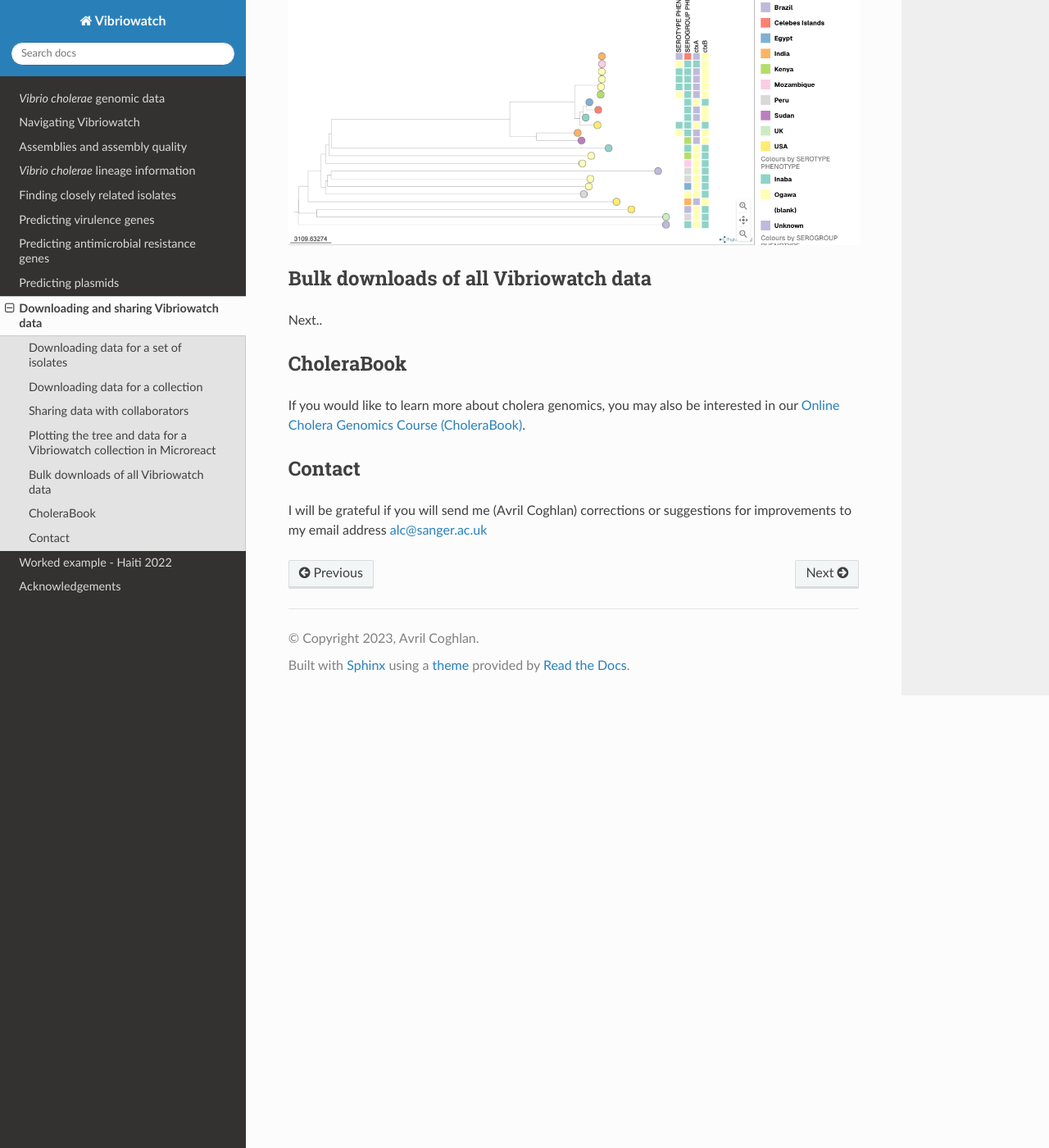
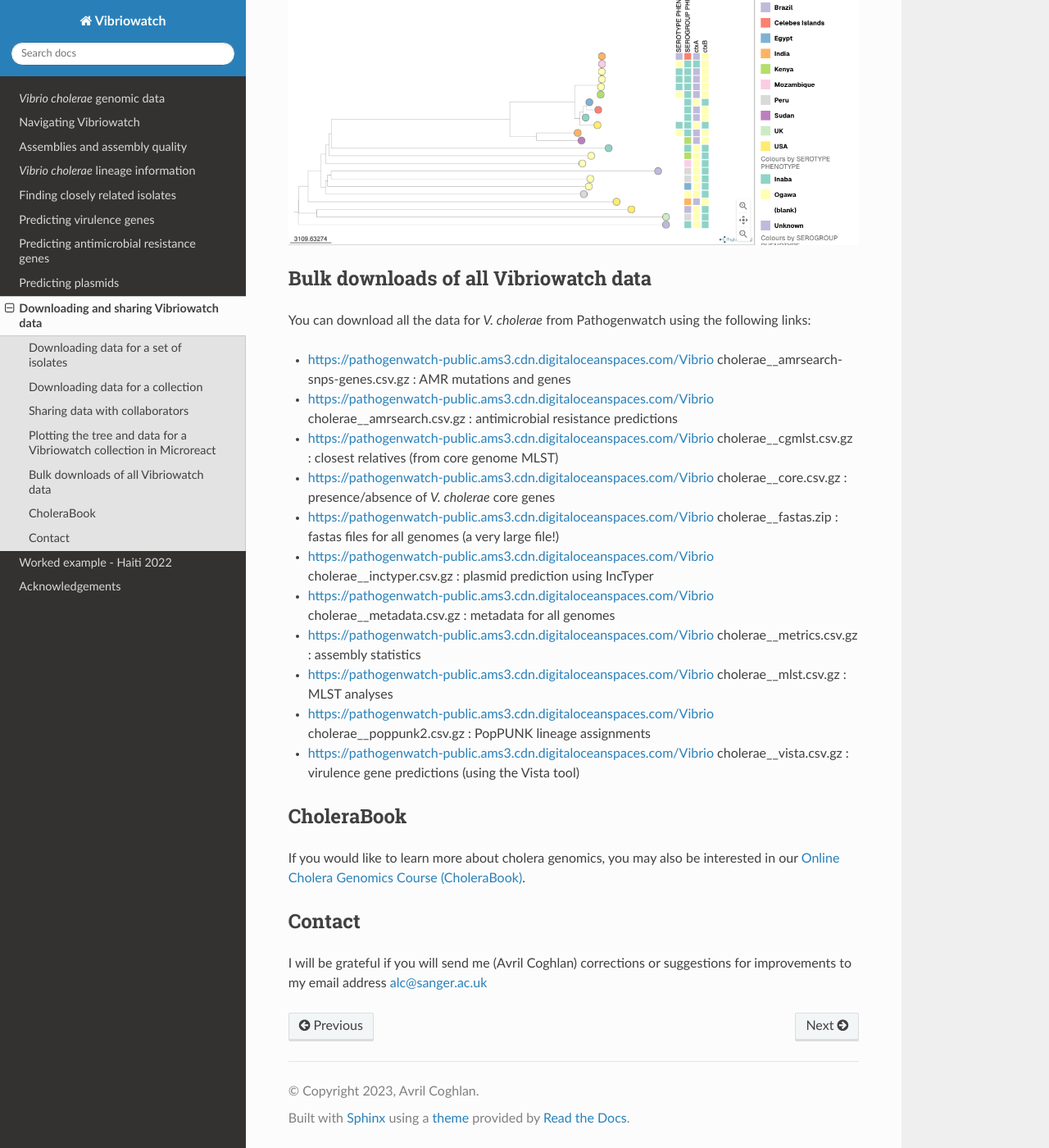
Before and after one commit to avrilcoghlan/vibriowatch, a Sphinx documentation site: the page built from docs/source/downloads.rst, in a window 1280 px wide and 1400 px high, scrolled down 4553 px. Shown: the whole window at 82% size. Built offline with Sphinx 7.4.7 and the Read the Docs theme 3.1.0, drawn with Linux system fonts in a browser that asks for light colours; some of the changed text lies outside the part shown.

Commit message:
Update downloads.rst

```diff
--- a/docs/source/downloads.rst
+++ b/docs/source/downloads.rst
@@ -77,7 +77,7 @@ of the webpage when you are viewing your collection:
 
 If you then choose "Shared: available to anyone with the link, no sign-in required" in the menu that appears,
 you will be able to give the link for your collection (the address at the top of the webpage, something like:
-https://pathogen.watch/collection/hfjzinnwo470-my-v-paracholerae) to your collaborators, and then they will be able
+https://pathogen.watch/collection/a1xycm9s9pvm-h22-and-close-relatives-1326-genomes) to your collaborators, and then they will be able
 to view the collection too.
 
 Plotting the tree and data for a Vibriowatch collection in Microreact
@@ -151,8 +151,19 @@ click "Legend" at the top right of the tree panel to see a legend. You should no
 Bulk downloads of all Vibriowatch data
 --------------------------------------
 
-Next..
+You can download all the data for *V. cholerae* from Pathogenwatch using the following links:
 
+* https://pathogenwatch-public.ams3.cdn.digitaloceanspaces.com/Vibrio cholerae__amrsearch-snps-genes.csv.gz : AMR mutations and genes
+* https://pathogenwatch-public.ams3.cdn.digitaloceanspaces.com/Vibrio cholerae__amrsearch.csv.gz : antimicrobial resistance predictions
+* https://pathogenwatch-public.ams3.cdn.digitaloceanspaces.com/Vibrio cholerae__cgmlst.csv.gz : closest relatives (from core genome MLST)
+* https://pathogenwatch-public.ams3.cdn.digitaloceanspaces.com/Vibrio cholerae__core.csv.gz : presence/absence of *V. cholerae* core genes
+* https://pathogenwatch-public.ams3.cdn.digitaloceanspaces.com/Vibrio cholerae__fastas.zip : fastas files for all genomes (a very large file!)
+* https://pathogenwatch-public.ams3.cdn.digitaloceanspaces.com/Vibrio cholerae__inctyper.csv.gz : plasmid prediction using IncTyper
+* https://pathogenwatch-public.ams3.cdn.digitaloceanspaces.com/Vibrio cholerae__metadata.csv.gz : metadata for all genomes
+* https://pathogenwatch-public.ams3.cdn.digitaloceanspaces.com/Vibrio cholerae__metrics.csv.gz : assembly statistics
+* https://pathogenwatch-public.ams3.cdn.digitaloceanspaces.com/Vibrio cholerae__mlst.csv.gz : MLST analyses
+* https://pathogenwatch-public.ams3.cdn.digitaloceanspaces.com/Vibrio cholerae__poppunk2.csv.gz : PopPUNK lineage assignments
+* https://pathogenwatch-public.ams3.cdn.digitaloceanspaces.com/Vibrio cholerae__vista.csv.gz : virulence gene predictions (using the Vista tool)
 
 CholeraBook
 -----------
```
